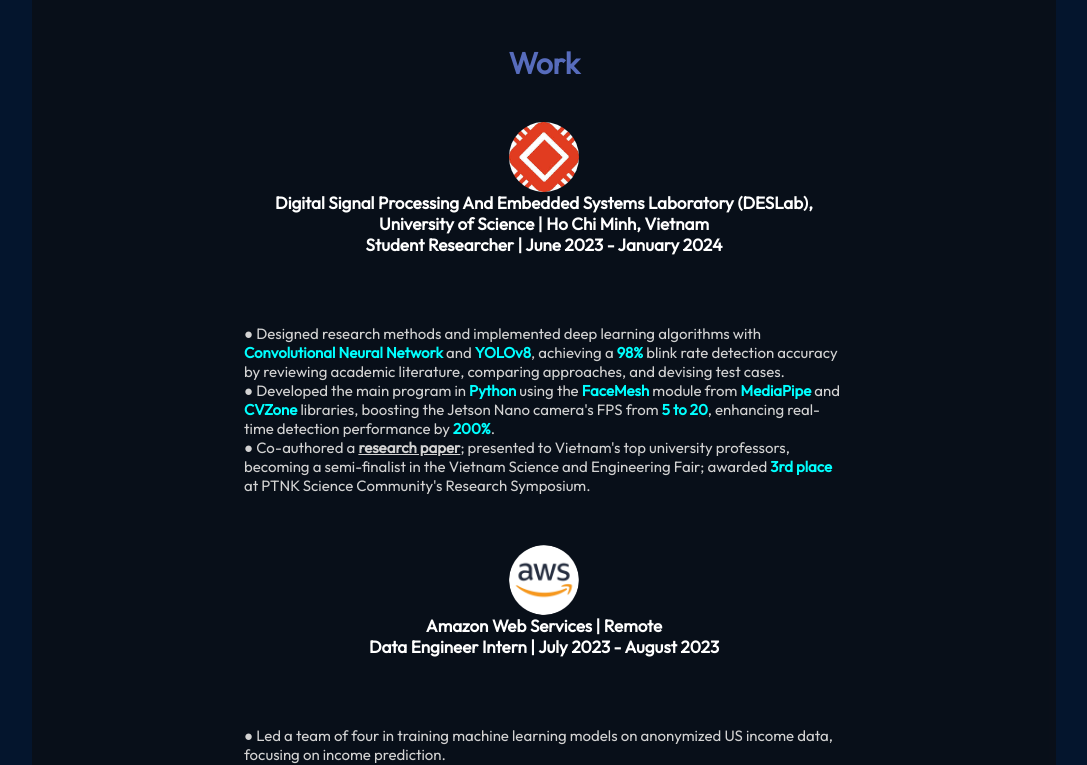
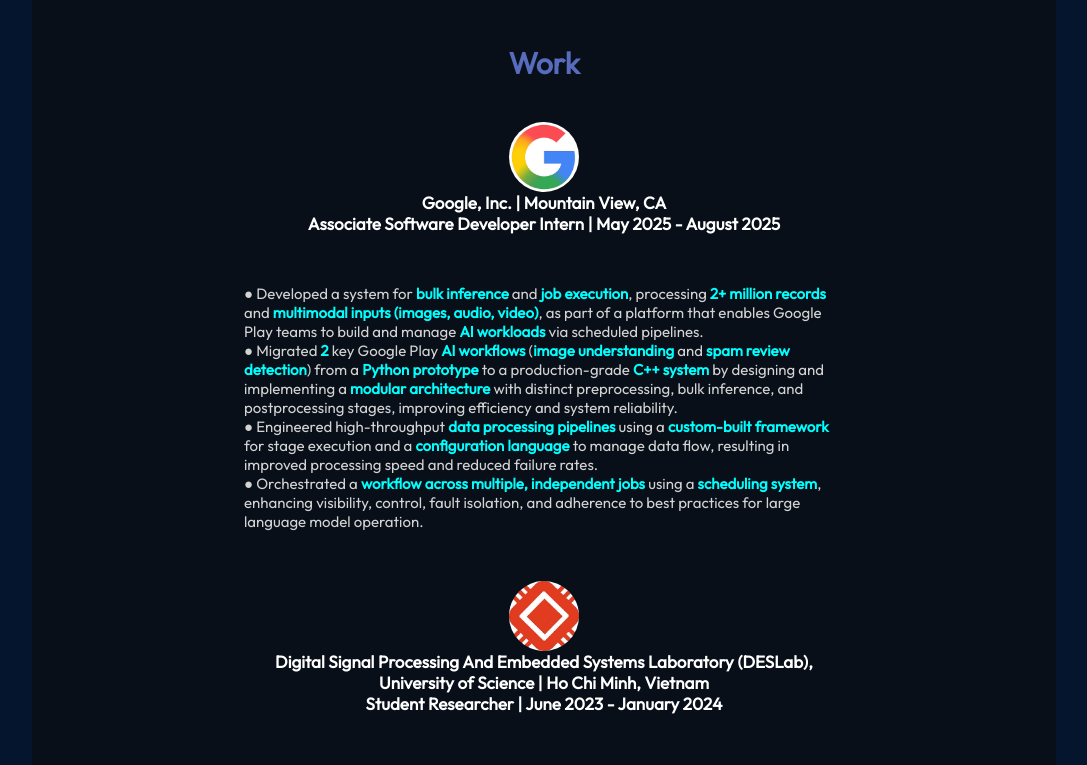
Before and after one commit to bnnguyen/Britney-first-portfolio, a React (Vite) app: page / in a window 1280 px wide. Shown: the part 2420-3185 px from the top of the page, without its empty margins (96-1183 px from the left). Built offline with nearby package versions, Linux system fonts and the light colour scheme.

Commit message:
update experience

```diff
--- a/src/components/Experiences/Experiences.jsx
+++ b/src/components/Experiences/Experiences.jsx
@@ -4,6 +4,7 @@
 import AWSLogo from "../../../assets/experiences/AWSLogo.png"
 import fablabLogo from "../../../assets/experiences/fablabLogo.jfif"
 import PRISEELogo from "../../../assets/experiences/PRISEELogo.jpg"
+import GoogleLogo from "../../../assets/experiences/GoogleLogo.jfif"
 
 export const Experiences = () => {
     return (
@@ -13,12 +14,24 @@
         <h4>Work</h4>
         <li className={styles.experienceItem}>
             <div className={styles.logo}>
+                <img src={GoogleLogo} alt="Google Logo"/>
+            </div>
+            <h3>Google, Inc. | Mountain View, CA</h3>
+            <h3>Associate Software Developer Intern |  May 2025 - August 2025</h3>
+            <p>
+            ● Developed a system for <div className={styles.specialText}>bulk inference</div> and <div className={styles.specialText}>job execution</div>, processing <div className={styles.specialText}>2+ million records</div> and <div className={styles.specialText}>multimodal inputs (images, audio, video)</div>, as part of a platform that enables Google Play teams to build and manage <div className={styles.specialText}>AI workloads</div> via scheduled pipelines. <br />
+            ● Migrated <div className={styles.specialText}>2</div> key Google Play <div className={styles.specialText}>AI workflows</div> (<div className={styles.specialText}>image understanding</div> and <div className={styles.specialText}>spam review detection</div>) from a <div className={styles.specialText}>Python prototype</div> to a production-grade <div className={styles.specialText}>C++ system</div> by designing and implementing a <div className={styles.specialText}>modular architecture</div> with distinct preprocessing, bulk inference, and postprocessing stages, improving efficiency and system reliability. <br/>
+            ● Engineered high-throughput <div className={styles.specialText}>data processing pipelines</div> using a <div className={styles.specialText}>custom-built framework</div> for stage execution and a <div className={styles.specialText}>configuration language</div> to manage data flow, resulting in improved processing speed and reduced failure rates. <br/>
+            ● Orchestrated a <div className={styles.specialText}>workflow across multiple, independent jobs</div> using a <div className={styles.specialText}>scheduling system</div>, enhancing visibility, control, fault isolation, and adherence to best practices for large language model operation. <br/>
+            </p>
+        </li>
+        <li className={styles.experienceItem}>
+            <div className={styles.logo}>
                 <img src={DESLabLogo} alt="DESLab Logo"/>
             </div>
             <h3>Digital Signal Processing And Embedded Systems Laboratory (DESLab), University of Science | Ho Chi Minh, Vietnam</h3>
             <h3>Student Researcher | June 2023 - January 2024</h3>
             <p>
-            <br></br>
             ● Designed research methods and implemented deep learning algorithms with <div className={styles.specialText}>Convolutional Neural Network</div> and <div className={styles.specialText}>YOLOv8</div>, achieving a <div className={styles.specialText}>98%</div> blink rate detection accuracy by reviewing academic literature, comparing approaches, and devising test cases.<br/>
             ● Developed the main program in <div className={styles.specialText}>Python</div> using the <div className={styles.specialText}>FaceMesh</div> module from <div className={styles.specialText}>MediaPipe</div> and <div className={styles.specialText}>CVZone</div> libraries, boosting the Jetson Nano camera's FPS from <div className={styles.specialText}>5 to 20</div>, enhancing real-time detection performance by <div className={styles.specialText}>200%</div>.<br/>
             ● Co-authored a <a href="https://drive.google.com/file/d/1fIGrtXEDzqm4JUNLlybB6iBr2WXxoPOd/view" target="_blank"><strong>research paper</strong></a>; presented to Vietnam's top university professors, becoming a semi-finalist in the Vietnam Science and Engineering Fair; awarded <div className={styles.specialText}>3rd place</div> at PTNK Science Community's Research Symposium.<br/>
@@ -31,7 +44,6 @@
             <h3>Amazon Web Services | Remote</h3>
             <h3>Data Engineer Intern | July 2023 - August 2023</h3>
             <p>
-            <br></br>
             ● Led a team of four in training machine learning models on anonymized US income data, focusing on income prediction.<br/>
             ● Implemented core <div className={styles.specialText}>machine learning algorithms (KNNs, Decision Trees, Logistic Regression, Neural Networks)</div> using <div className={styles.specialText}>Python (scikit-learn, numpy, pandas, imbalance-learn, matplotlib, optuna)</div> to analyze data effectively; built ensemble models with <div className={styles.specialText}>AutoML</div> and <div className={styles.specialText}>auto-sklearn</div>; optimized hyperparameters and interpreted feature importance using <div className={styles.specialText}>SHAP</div>.<br/>
             ● Measured accuracy using <div className={styles.specialText}>precision, recall, and F1 score</div>; visualized datasets and plotted graphs.<br/>
@@ -45,7 +57,6 @@
             <h3>FabLab Saigon | Ho Chi Minh, Vietnam</h3>
             <h3>Research Intern | May 2022 - July 2022</h3>
             <p>
-            <br></br>
             ● Constructed and assessed cost-effective wall plotter machine alternatives using <div className={styles.specialText}>Python, Arduino (C++), and Processing (Java)</div>.<br/>
             ● Tested over 10 stepper motor models with sensors to achieve a 91.7% accuracy in line drawing on walls.<br/>
             ● Fabricated machine parts with a laser cutter and 3D printer, <div className={styles.specialText}>reducing production costs by 47.8%</div>.<br/>
@@ -60,7 +71,6 @@
             <h3>PRISEE - PTNK Science Community | Ho Chi Minh, Vietnam</h3>
             <h3>Research Peer Mentor | April 2024 - December 2024</h3>
             <p>
-            <br></br>
             ● <div className={styles.specialText}>Mentored 10 students, connected 20+ with partnered research laboratories</div>, and reviewed <div className={styles.specialText}>10 research reports</div>; designed and managed DESLab's recruitment process, attracting <div className={styles.specialText}>900+ views</div> with 300+ views per post, boosting interactions by <div className={styles.specialText}>90%</div>, post reach by <div className={styles.specialText}>75%</div>, and page visits by <div className={styles.specialText}>60%</div>, ultimately <div className={styles.specialText}>doubling</div> the number of applicants.<br/>
             ● Designed <div className={styles.specialText}>12 lectures on Google Colab</div>, teaching <div className={styles.specialText}>fundamental ML algorithms</div> and <div className={styles.specialText}>data processing techniques</div> in Python.<br/>
             </p>
```
Also changed, not shown: assets/experiences/GoogleLogo.jfif (added).
